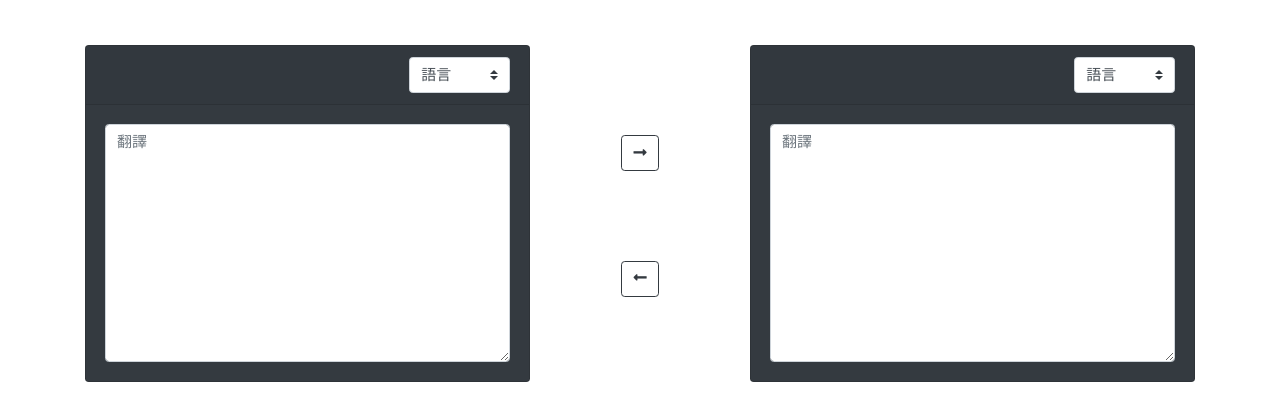
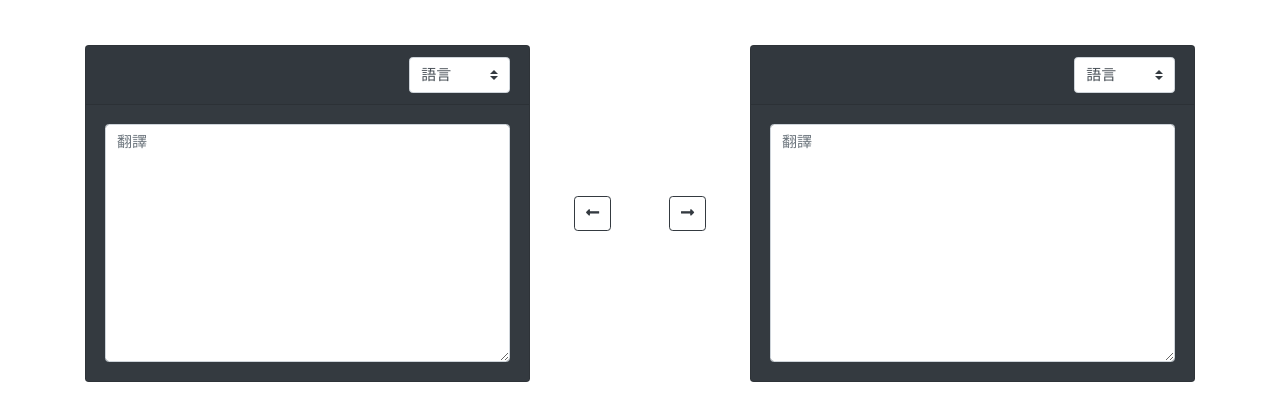
Before and after one commit to LinChiHeng/BuildShool_Frontend_Labs, a plain HTML site: page Labs/HW20191009/LiveTranslator/index.html in a window 1280 px wide. Drawn offline with nearby package versions, Linux system fonts and the light colour scheme.

Commit message:
Live Translator

```diff
--- a/Labs/HW20191009/LiveTranslator/index.html
+++ b/Labs/HW20191009/LiveTranslator/index.html
@@ -130,13 +130,16 @@
                     </div>
                 </div>
             </div>
-            <div class="col-2 text-center mt-5">
-                <button id="lefttoright" type="button" class="btn btn-outline-dark mb-5 mt-5"><i
-                        class="fas fa-long-arrow-alt-right"></i></button>
-                <br />
-                <button id="righttoleft" type="button" class="btn btn-outline-dark mt-5"><i
+
+            <div class="col-1 text-center m-auto">
+                <button id="righttoleft" type="button" class="btn btn-outline-dark"><i
                         class="fas fa-long-arrow-alt-left"></i></button>
             </div>
+            <div class="col-1 text-center m-auto">
+                <button id="lefttoright" type="button" class="btn btn-outline-dark"><i
+                        class="fas fa-long-arrow-alt-right"></i></button>
+            </div>
+
             <div class="col-5">
                 <div class="card  bg-dark text-white">
                     <div class="card-header">
```
